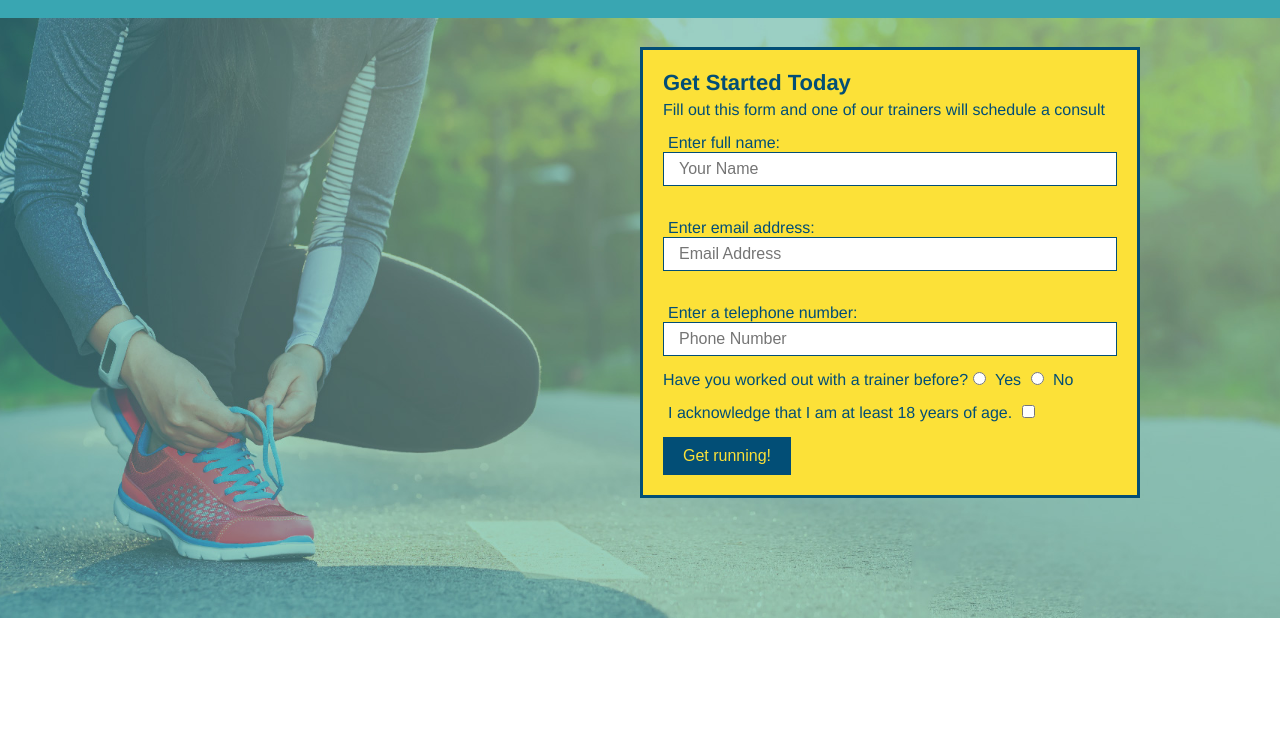
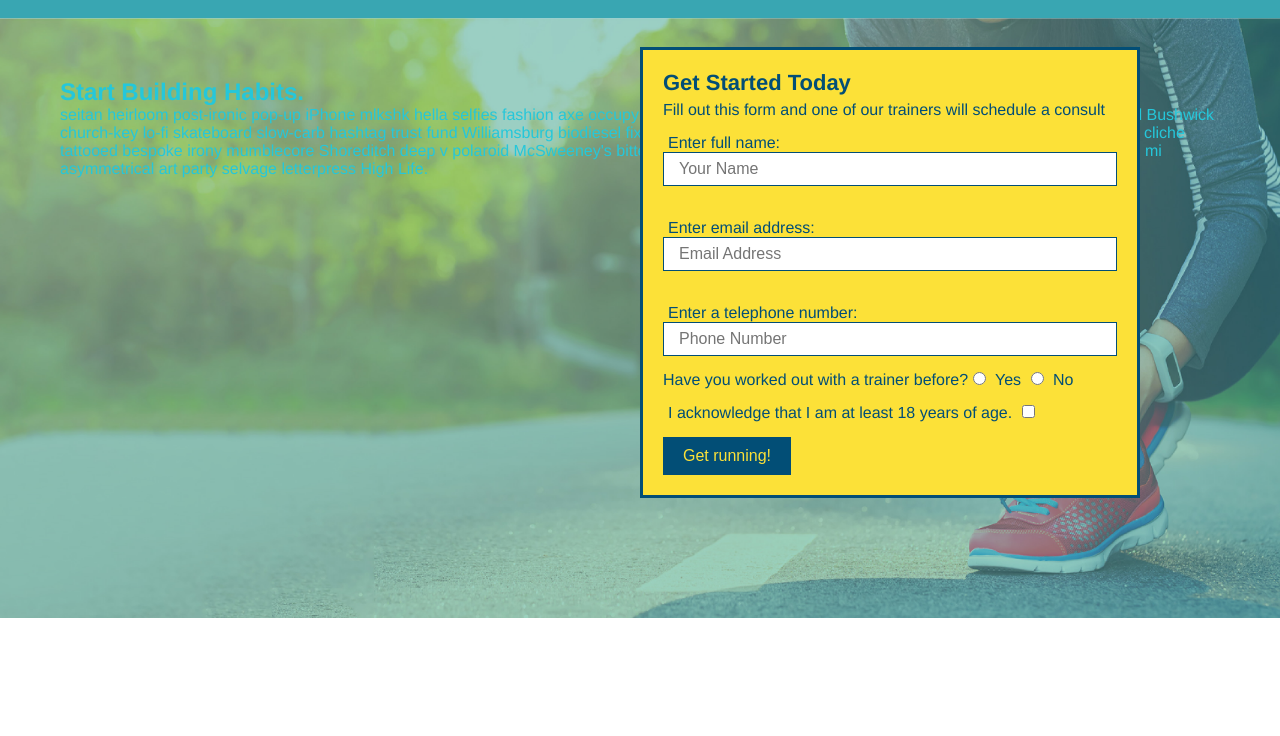
Before and after one commit to dylgrn/Run-Buddy, a plain HTML site: page index.html in a window 1280 px wide. Shown: the part 64-800 px from the top of the page. Drawn offline with Linux system fonts and the light colour scheme.

Commit message:
add content to her, replace image

```diff
--- a/assets/css/style.css
+++ b/assets/css/style.css
@@ -88,7 +88,7 @@ padding: 60px;
 
 /* Hero Style Start */
 .hero {
-background-image: url("../images/hero-bg.jpg");
+background-image: url("../images/hero-bg.jpg.jpg");
 height: 600px;
 background-size: cover;
 background-position: center;
--- a/index.html
+++ b/index.html
@@ -35,6 +35,12 @@
 
              <!--hero/jumbotron-->
                <section class="hero">
+                <div class="hero-cta">
+                  <h2>Start Building Habits.</h2>
+                  <p>
+                    seitan heirloom post-ironic pop-up iPhone mlkshk hella selfies fashion axe occupy readymade put a bird on it messenger bag Wes Anderson Schlitz plaid Bushwick church-key lo-fi skateboard slow-carb hashtag trust fund Williamsburg biodiesel fixie farm-to-table 8-bit banjo XOXO Banksy chillwave bicycle rights retro cliche tattooed bespoke irony mumblecore Shoreditch deep v polaroid McSweeney's bitters cray gentrify tofu Marfa you probably haven't heard of them yr banh mi asymmetrical art party selvage letterpress High Life.
+                  </p>
+                </div>
                  <div class="hero-form">
                    <h3>Get Started Today</h3>
                    <p>Fill out this form and one of our trainers will schedule a consult</p>
```
Also changed, not shown: assets/images/hero-bg.jpg (deleted), assets/images/hero-bg.jpg.jpg (added), contact-form.html (added).
